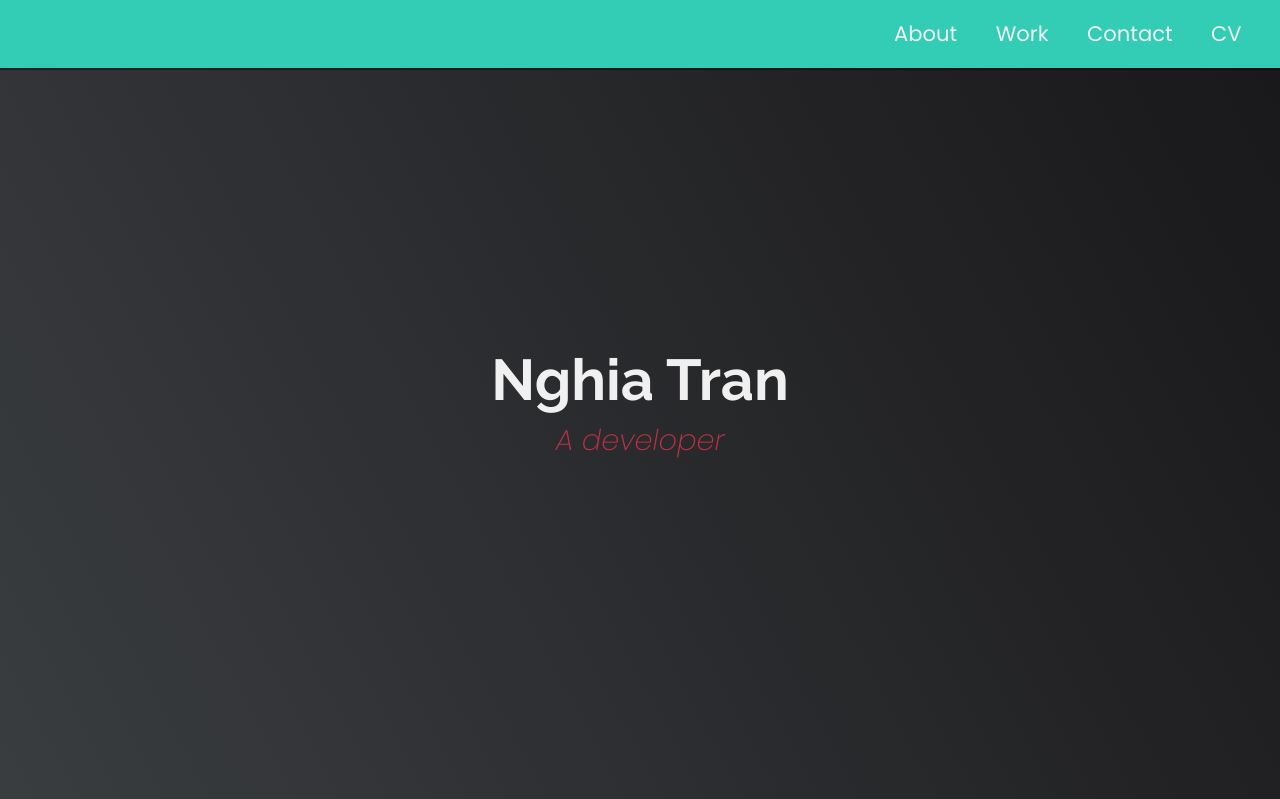
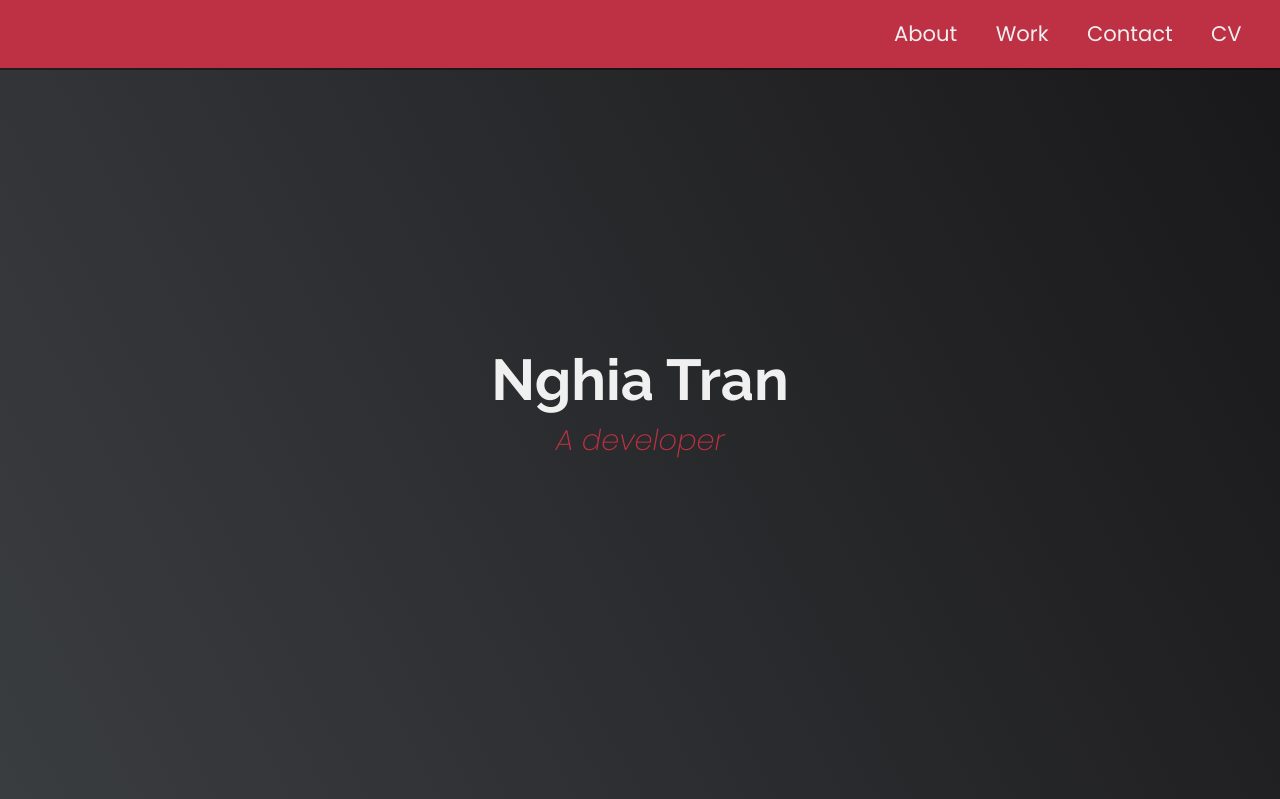
Before and after one commit to nghiatr84/portfolio, a Flask app: page / in a window 1280 px wide. Shown: the top 799 px of the page. Run offline with Flask 3, Linux system fonts and the light colour scheme; some libraries are stand-ins or nearby versions.

Commit message:
Update styles.css

```diff
--- a/static/styles.css
+++ b/static/styles.css
@@ -3,7 +3,6 @@
     --main-red: #be3144;
     --main-blue: #45567d;
     --main-gray: #303841;
-    --teal: #33ccb5;
     --teal-mono: #5CD6C4;
 }
 
@@ -91,7 +90,7 @@ img{
     top: 0;
     left: 0;
     width: 100%;
-    background: var(--teal);
+    background: var(--main-red);
     box-shadow: 0 2px 0 rgba(0, 0, 0, 0.4);
     z-index: 10;
 }
@@ -291,7 +290,7 @@ footer{
     justify-content: space-evenly;
     padding: 2rem;
     background: var(--main-gray);
-    border-top: 4px solid var(--teal);
+    border-top: 4px solid var(--main-red);
 }
 
 footer > p{
```
